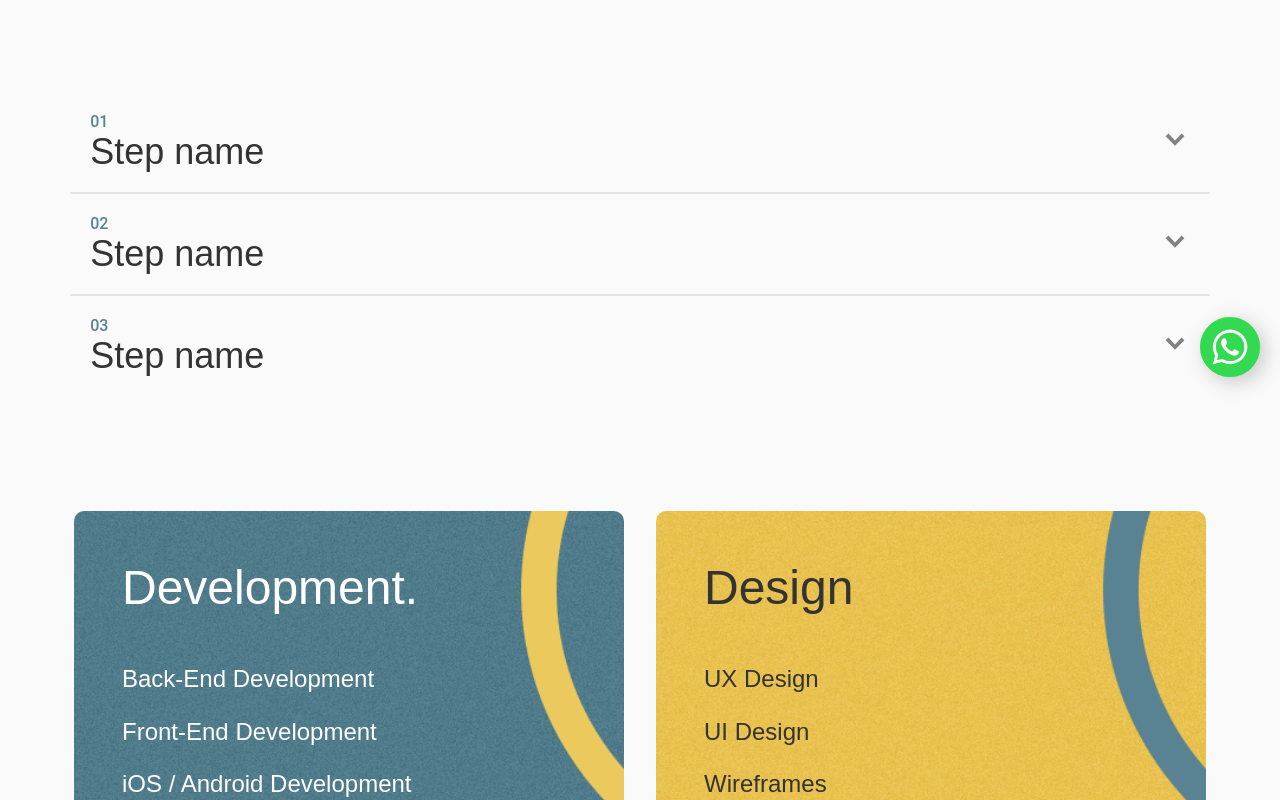
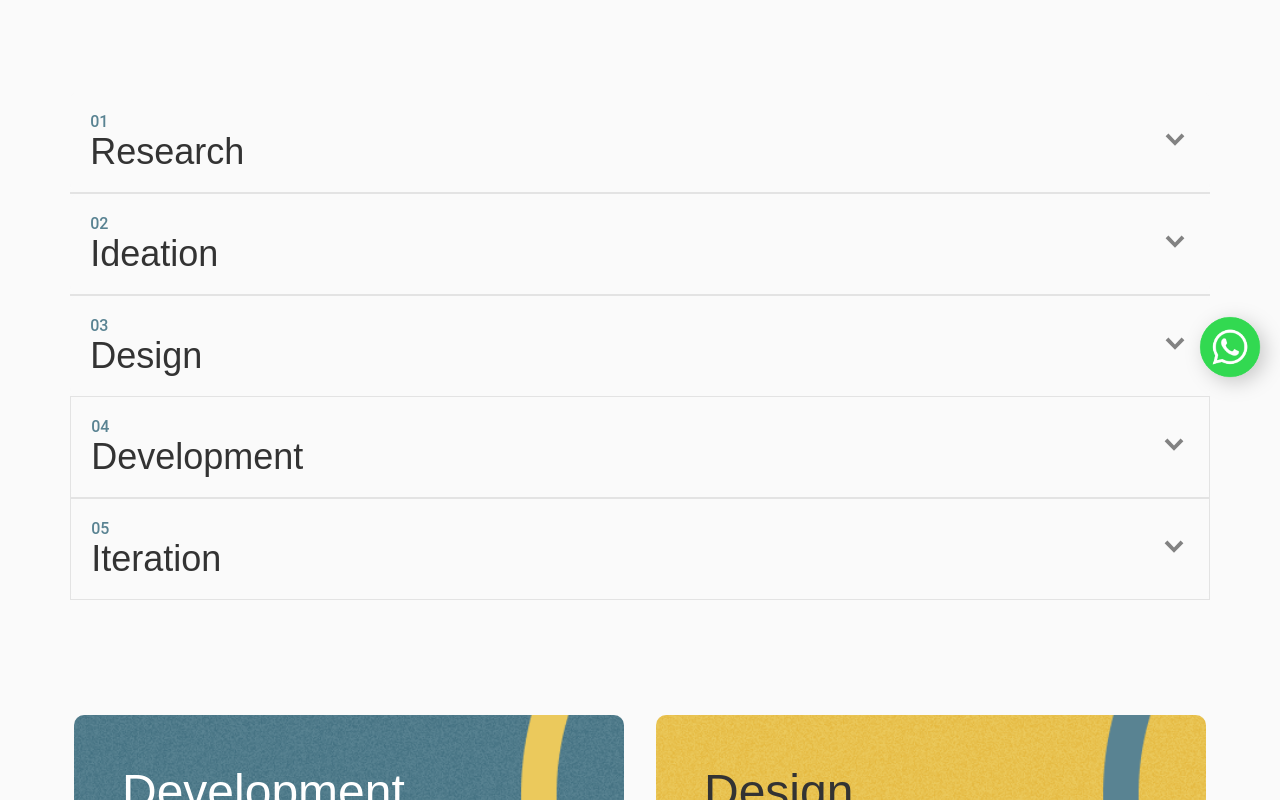
Before and after one commit to brunoosella/devias-web, a React (Vite) app in the folder devias-web/: page /our-way in a window 1280 px wide. Shown: the part 396-1196 px from the top of the page. Built offline with nearby package versions, Linux system fonts and the light colour scheme.

Commit message:
Add real data to Our Way section

```diff
--- a/devias-web/src/Components/ItemStep/ItemStep.scss
+++ b/devias-web/src/Components/ItemStep/ItemStep.scss
@@ -57,9 +57,7 @@
     height: 0;
     border-top: 0;
     overflow: hidden;
-    transition:
-      height .35s ease,
-      border-top .35s ease;
+    transition: all .35s ease-in-out;
 
     .step-description {
       color: #333;
@@ -68,9 +66,10 @@
     }
 
     &.show {
+      height: 150px;
       display: flex;
-      height: 100px;
       border-top: 0.5px solid #9d9d9d40;
+
       @media (max-width: 767px){
         height: 130px;
       }
@@ -100,3 +99,12 @@
     border-bottom: 0;
   }
 }
+
+@keyframes slideUpDown {
+  0% {
+    transform:scaleY(0)
+  }
+  100%{
+    transform: scaleY(1);
+  }
+}
--- a/devias-web/src/Components/ItemStep/itemStep.json
+++ b/devias-web/src/Components/ItemStep/itemStep.json
@@ -1,15 +1,30 @@
 {
-  "items":[{
-    "name": "Step name",
-    "description": "Lorem ipsum dolor sit amet consectetur adipisicing elit. Dolores exercitationem in blanditiis officia porro quam assumenda, a omnis. Exercitationem modi quae ab voluptatibus deserunt quisquam qui minus nobis libero voluptates.",
-    "number": 1
-  },{
-    "name": "Step name",
-    "description": "Lorem ipsum dolor sit amet consectetur adipisicing elit. Dolores exercitationem in blanditiis officia porro quam assumenda, a omnis. Exercitationem modi quae ab voluptatibus deserunt quisquam qui minus nobis libero voluptates.",
-    "number": 2
-  },{
-    "name": "Step name",
-    "description": "Lorem ipsum dolor sit amet consectetur adipisicing elit. Dolores exercitationem in blanditiis officia porro quam assumenda, a omnis. Exercitationem modi quae ab voluptatibus deserunt quisquam qui minus nobis libero voluptates.",
-    "number": 3
-  }]
+  "items":
+  [
+    {
+      "name": "Research",
+      "description": "The initial – and most important – stage for any development project is research. At our firm, research constitutes about 60% of all development processes; the other 40% is divided among the remaining four tactics.\n Before any technical research is done we start by researching the human element. \n We'll work to understand your expectations and motivations in order to create a great software development experience.\nOnce your expectations are established, then we'll evaluate the technology that's required to fulfill these needs.",
+      "number": 1
+    },
+    {
+      "name": "Ideation",
+      "description": "Once your needs and expectations are understood and research into all technical aspects is complete, the creative process begins.\nDuring ideation, developers get their ideas churning. Some may be new or revolutionary, and others may simply be improvements on existing solutions. Regardless, the creative team to be continue to analyze the ideas and combine them to create a solution that satisfies your needs and expectations. During this process, various needs may surface which you never knew existed -- establishing these unmet needs also adds value, so time spent hashing out ideas is well spent.",
+      "number": 2
+    },
+    {
+      "name": "Design",
+      "description": "When all ideas have been selected, the front-end design process begins. First, we create low-fidelity prototypes. These are rough concepts early in the process that we use to test the various structures and workflows of the solution. \nOnce the final low-fidelity mockup is determined, the visual, interaction and User Interface (UI) designers further tweak the idea for a high-fidelity prototype that will display how the solution will appear and perform. Once these behaviors are studied, the next step is to create an interactive User Experience (UX) prototype for testing.",
+      "number": 3
+    },
+    {
+      "name": "Development",
+      "description": "With the design process complete, you can proceed to development by creating a back-end solution to support the front-end design. The development process involves studying the data, the behaviors found during the design process, producing a model of the database and selecting the best  server-side language for the project.",
+      "number": 4
+    },
+    {
+      "name": "Iteration",
+      "description": "Once the product is developed and launched with you approval, an iterative cycle of testing begins. This iteration process exists in all of the above stages, but it’s most imperative following the product launch.\nWhile gathering post-launch analytics of performance, we'll also revisit the business’ needs and ensure that the solution is meeting your expectations. Once we have all knowledge in hand, we can continue to work with you to further refine their products and create additional solutions.",
+      "number": 5
+    }
+  ]
 }
```
